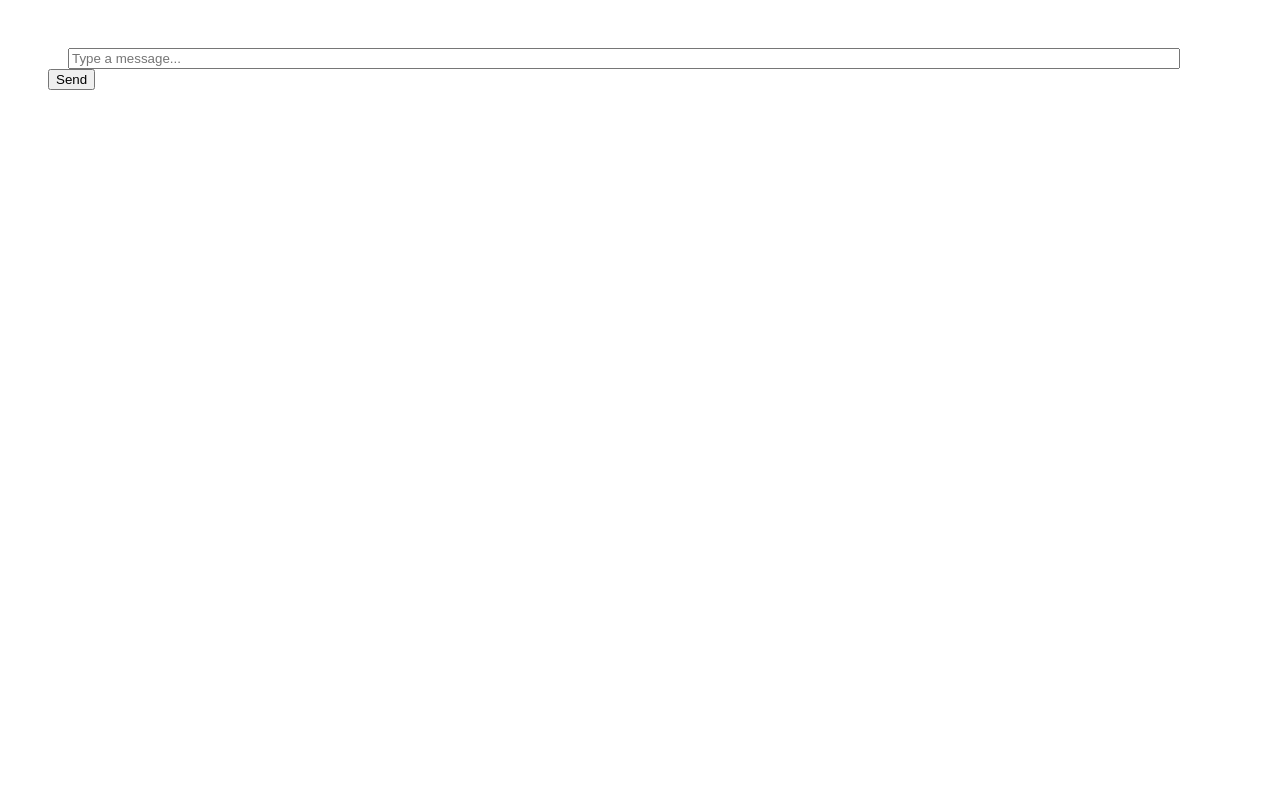
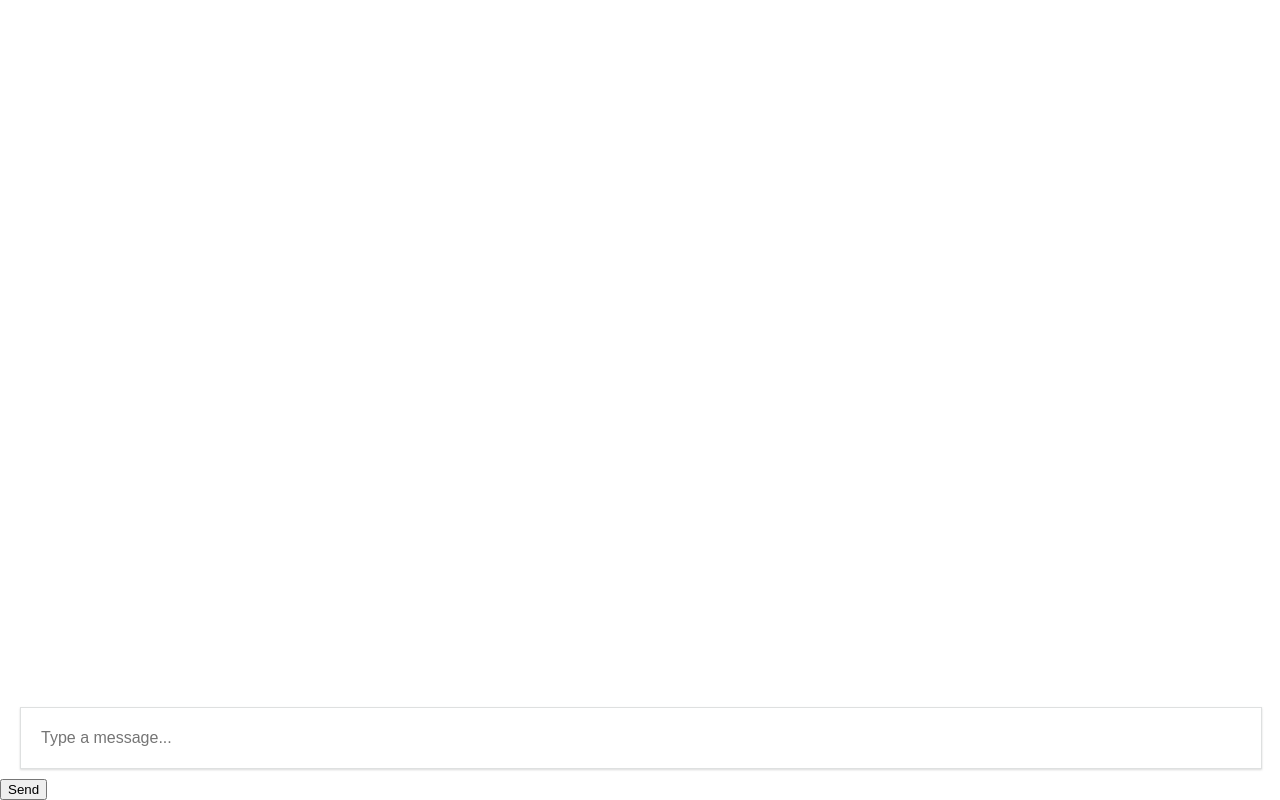
Before and after one commit to feelingBlue00/Chat-app, a React (Create React App) app: page / in a window 1280 px wide. Both pictures are taken after typing "Sample" into the empty fields and a click on the button "Login". Built offline with nearby package versions, Linux system fonts and the light colour scheme.

Commit message:
Delete ChatWindow components, add CSS to App

```diff
--- a/src/App.js
+++ b/src/App.js
@@ -1,5 +1,6 @@
 import React from "react";
 import LoginForm from "./components/LoginForm";
+import "./css/App.css";
 
 function App() {
   return (
--- a/src/components/ChatRoom/ChatWindow.js
+++ /dev/null
@@ -1,20 +0,0 @@
-import React from "react";
-import Messages from "../Message/Messages.js";
-import "../../css/MainApp.css";
-import "../../css/ChatWindow.css";
-
-export default class ChatWindow extends React.Component {
-  state = {
-    fromThisUser: false,
-  };
-
-  render() {
-    return (
-      <div>
-        <div className="chat-window">
-          <Messages />
-        </div>
-      </div>
-    );
-  }
-}
--- a/src/components/ChatRoom/InputBox.js
+++ b/src/components/ChatRoom/InputBox.js
@@ -3,17 +3,17 @@ import "../../css/InputBox.css";
 
 export default class InputBox extends React.Component {
   state = {
-    message: "",
+    textInput: "",
     isTyping: false,
   };
 
   messageChangedHandler = (event) => {
-    this.setState({ message: event.target.value });
+    this.setState({ textInput: event.target.value, isTyping: true });
   };
 
   submitHandler = (event) => {
     event.preventDefault();
-    this.setState({ message: "" });
+    this.setState({ textInput: "", isTyping: false });
   };
 
   render() {
@@ -27,7 +27,7 @@ export default class InputBox extends React.Component {
           <input
             type="text"
             onChange={this.messageChangedHandler}
-            value={this.state.message}
+            value={this.state.textInput}
             placeholder="Type a message..."
             required
           />
--- a/src/components/LoginForm.js
+++ b/src/components/LoginForm.js
@@ -43,7 +43,7 @@ export default class LoginForm extends React.Component {
 
   render() {
     if (this.state.submitted) {
-      return <MainApp />;
+      return <MainApp username={this.state.username} />;
     }
 
     return (
--- a/src/components/MainApp.js
+++ b/src/components/MainApp.js
@@ -1,9 +1,9 @@
 import React from "react";
-import ChatWindow from "./ChatRoom/ChatWindow";
 import InputBox from "./ChatRoom/InputBox";
 import ContactList from "./ChatRoom/ContactList";
 
 import "../css/MainApp.css";
+import Messages from "./Message/Messages";
 
 export default class MainApp extends React.Component {
   constructor(props) {
@@ -27,24 +27,18 @@ export default class MainApp extends React.Component {
       username: this.props.username,
       message,
     };
+    messageObj.fromThisUser = true;
     this.addMessage(messageObj);
   }
 
   render() {
     return (
-      <div className="the-app">
+      <div className="container">
         {/* <div className="contact-container">
           <ContactList />
         </div> */}
-        <div className="chat-container">
-          <div className="chat-window">
-            <ChatWindow />
-          </div>
-
-          <div className="input-box">
-            <InputBox onClick={this.sendMessage} />
-          </div>
-        </div>
+        <Messages messages={this.state.messages} />
+        <InputBox onClick={this.sendMessage} />
       </div>
     );
   }
--- a/src/components/Message/Messages.js
+++ b/src/components/Message/Messages.js
@@ -3,12 +3,12 @@ import Message from "./Message";
 
 export default class Messages extends React.Component {
   render() {
-    const messages = this.props.messages.map((message, i) => {
+    const messages = this.props.messages.map((message) => {
       return (
         <Message
-          key={i}
+          //          key={i}
           message={message.message}
-          user={message.username}
+          username={message.username}
           fromThisUser={message.fromThisUser}
         />
       );
@@ -34,3 +34,7 @@ export default class Messages extends React.Component {
 Messages.defaultProps = {
   messages: [],
 };
+
+Messages.defaultProps = {
+  messages: [],
+};
--- /dev/null
+++ b/src/css/App.css
@@ -0,0 +1,60 @@
+body {
+  font-family: "proxima-nova", sans-serif;
+  margin: 0;
+}
+
+html,
+body,
+#app,
+.container {
+  min-height: 100vh;
+  max-height: 100vh;
+  max-width: 100%;
+}
+
+input[type="text"] {
+  margin: 10px 0px;
+  height: 60px;
+  -webkit-box-shadow: 0 1px 2px rgba(0, 0, 0, 0.15);
+  -moz-box-shadow: 0 1px 2px rgba(0, 0, 0, 0.15);
+  box-shadow: 0 1px 2px rgba(0, 0, 0, 0.15);
+  color: #1e1e1e;
+  font: 400 1rem "proxima-nova", sans-serif;
+  width: 80%;
+  border: 1px solid #dee0e0;
+  padding: 0 20px;
+  -webkit-transition: border-color 0.2s ease-in-out;
+  -moz-transition: border-color 0.2s ease-in-out;
+  transition: border-color 0.2s ease-in-out;
+}
+
+input[type="text"]:focus {
+  border: 1px solid #af9570;
+  outline: none !important;
+}
+
+input[type="submit"] {
+  background-color: #323232;
+  color: white;
+  font: 700 1rem "proxima-nova", sans-serif;
+  border: none;
+  position: relative;
+  -webkit-transition: 0.3s ease-in-out;
+  -moz-transition: 0.3s ease-in-out;
+  transition: 0.3s ease-in-out;
+  text-decoration: none;
+  padding: 20px 80px;
+  text-align: center;
+  cursor: pointer;
+  -webkit-box-shadow: -7px 7px 0px rgba(50, 50, 50, 0.15);
+  -moz-box-shadow: -7px 7px 0px rgba(50, 50, 50, 0.15);
+  box-shadow: -7px 7px 0px rgba(50, 50, 50, 0.15);
+  margin-top: 20px;
+}
+
+input[type="submit"]:hover {
+  -webkit-box-shadow: -10px 10px 0px rgba(50, 50, 50, 0.15);
+  -moz-box-shadow: -10px 10px 0px rgba(50, 50, 50, 0.15);
+  box-shadow: -10px 10px 0px rgba(50, 50, 50, 0.15);
+  background-color: #1e1e1e;
+}
--- a/src/css/ChatWindow.css
+++ /dev/null
@@ -1,51 +0,0 @@
-ul {
-  list-style: none;
-  margin: 0;
-  padding: 0;
-}
-
-ul li {
-  display: inline-block;
-  clear: both;
-  padding: 20px;
-  border-radius: 30px;
-  margin-bottom: 2px;
-  font-family: Helvetica, Arial, sans-serif;
-}
-
-.other {
-  background: #eee;
-  float: left;
-}
-
-.this {
-  float: right;
-  background: #0084ff;
-  color: #fff;
-}
-
-.other + .this {
-  border-bottom-right-radius: 5px;
-}
-
-.this + .this {
-  border-top-right-radius: 5px;
-  border-bottom-right-radius: 5px;
-}
-
-.this:last-of-type {
-  border-bottom-right-radius: 30px;
-}
-
-.message {
-  margin-bottom: 20px;
-}
-.message-body {
-  max-width: 80%;
-  display: inline-block;
-  padding: 20px;
-  background-color: #eee;
-  border: 1px;
-  border-radius: 5px;
-  padding-right: 50px;
-}
--- a/src/css/MainApp.css
+++ b/src/css/MainApp.css
@@ -1,6 +1,8 @@
-.the-app {
+.container {
   display: flex;
   flex-direction: column;
+  height: 100%;
+  width: 100%;
 }
 
 .input-box {
--- a/src/index.js
+++ b/src/index.js
@@ -10,7 +10,4 @@ ReactDOM.render(
   document.getElementById("root")
 );
 
-// If you want to start measuring performance in your app, pass a function
-// to log results (for example: reportWebVitals(console.log))
-// or send to an analytics endpoint. Learn more: https://bit.ly/CRA-vitals
 reportWebVitals();
```
Also changed, not shown: 1 other file (tests, documents, lock files or other folders).
